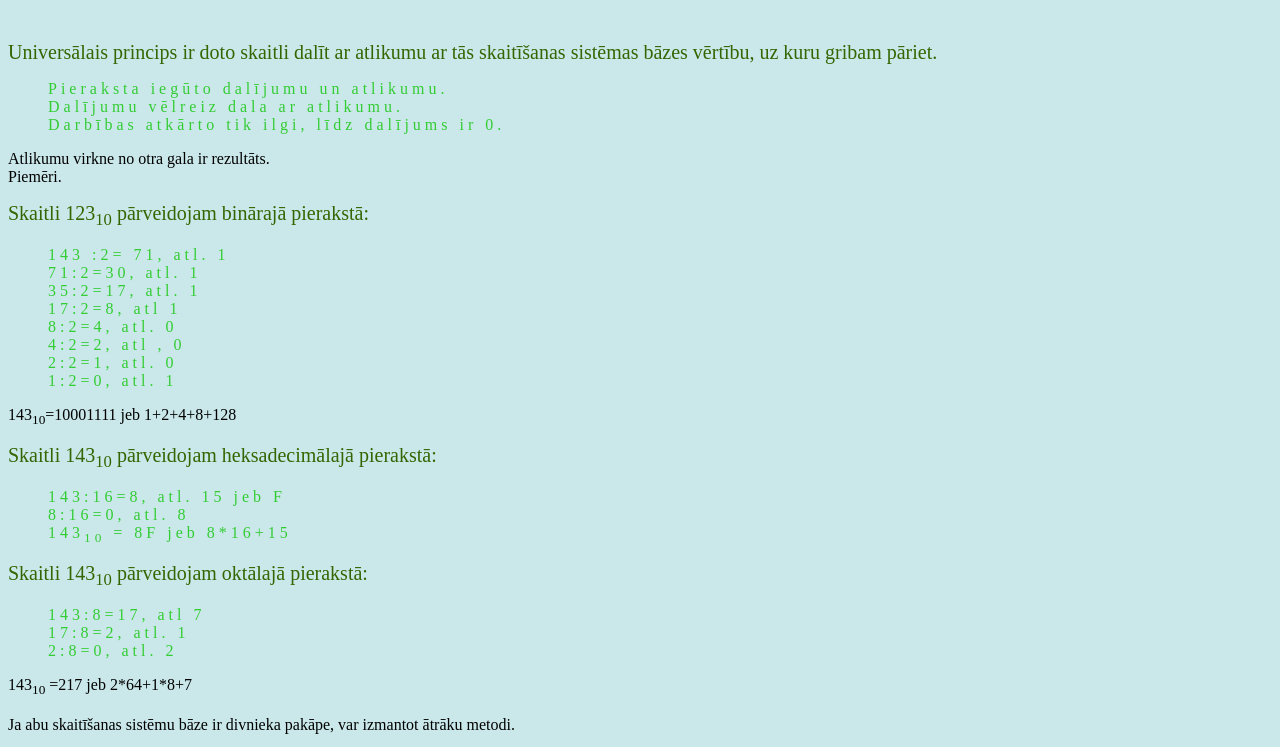
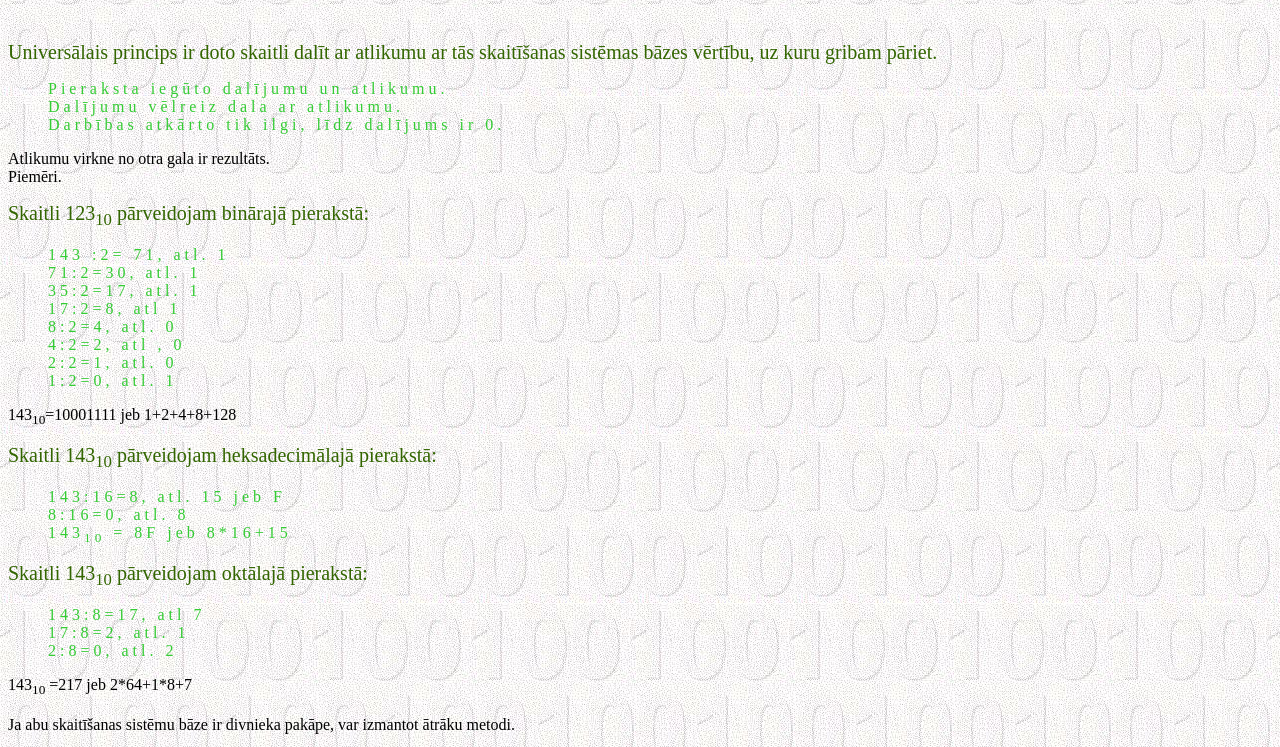
Before and after one commit to towergame/webKD, a plain HTML site: page parveidojam.htm in a window 1280 px wide. Shown: the part 73-820 px from the top of the page. Drawn offline with Linux system fonts and the light colour scheme.

Commit message:
Fixed style for darbibas.html

```diff
--- a/css/stils2.css
+++ b/css/stils2.css
@@ -1,5 +1,5 @@
 body {
-    background: #CAE8EA url(backgr.JPG) repeat;
+    background: #CAE8EA url(../img/backgr.JPG) repeat;
 }
 
 dt {
```
